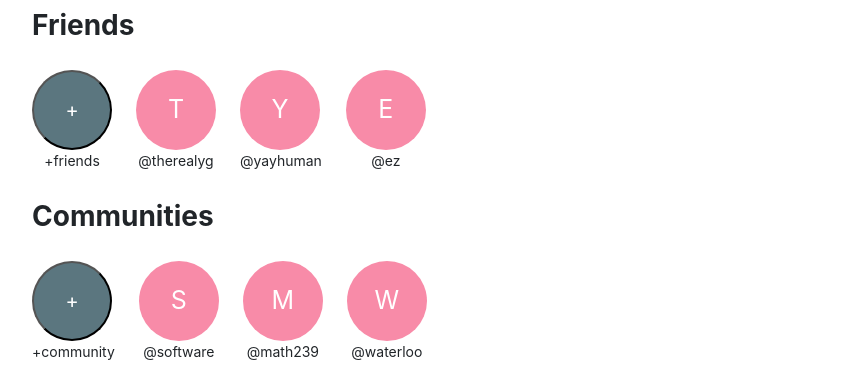
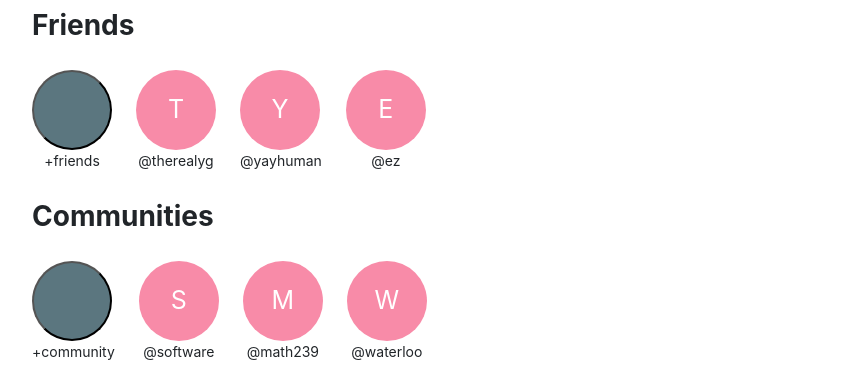
Before and after one commit to yingninggui/sync, a React (Create React App) app in the folder client/: page /profile in a window 1280 px wide. Shown: the part 214-605 px from the top of the page, without its empty margins (208-1071 px from the left). Built offline with nearby package versions, Linux system fonts and the light colour scheme.

Commit message:
remove plus

```diff
--- a/client/src/components/common/CircleButton.tsx
+++ b/client/src/components/common/CircleButton.tsx
@@ -22,7 +22,7 @@ const CircleButton: React.FC<CircleButtonProps> = ({
     dimension={dimension}
     onClick={onClick}
   >
-    {'+'}
+    {children}
   </CircleButtonStyle>
 );
 
--- a/client/src/components/pages/syncPage/SyncPage.tsx
+++ b/client/src/components/pages/syncPage/SyncPage.tsx
@@ -4,11 +4,10 @@ import { Row, Col } from 'reactstrap';
 import { PhoneMissed } from 'react-feather';
 import url from 'url';
 
-import Button from '../../common/Button';
 import Avatar from '../../common/Avatar';
 import { BorderRadius, DarkHover } from '../../../constants/Styles';
 
-const HangUpButton: React.FC<any> = ({ theme }) => {
+const HangUpButton: React.FC<any> = () => {
   return (
     <HangUpButtonWrapper>
       <PhoneMissed size={50} />
```
